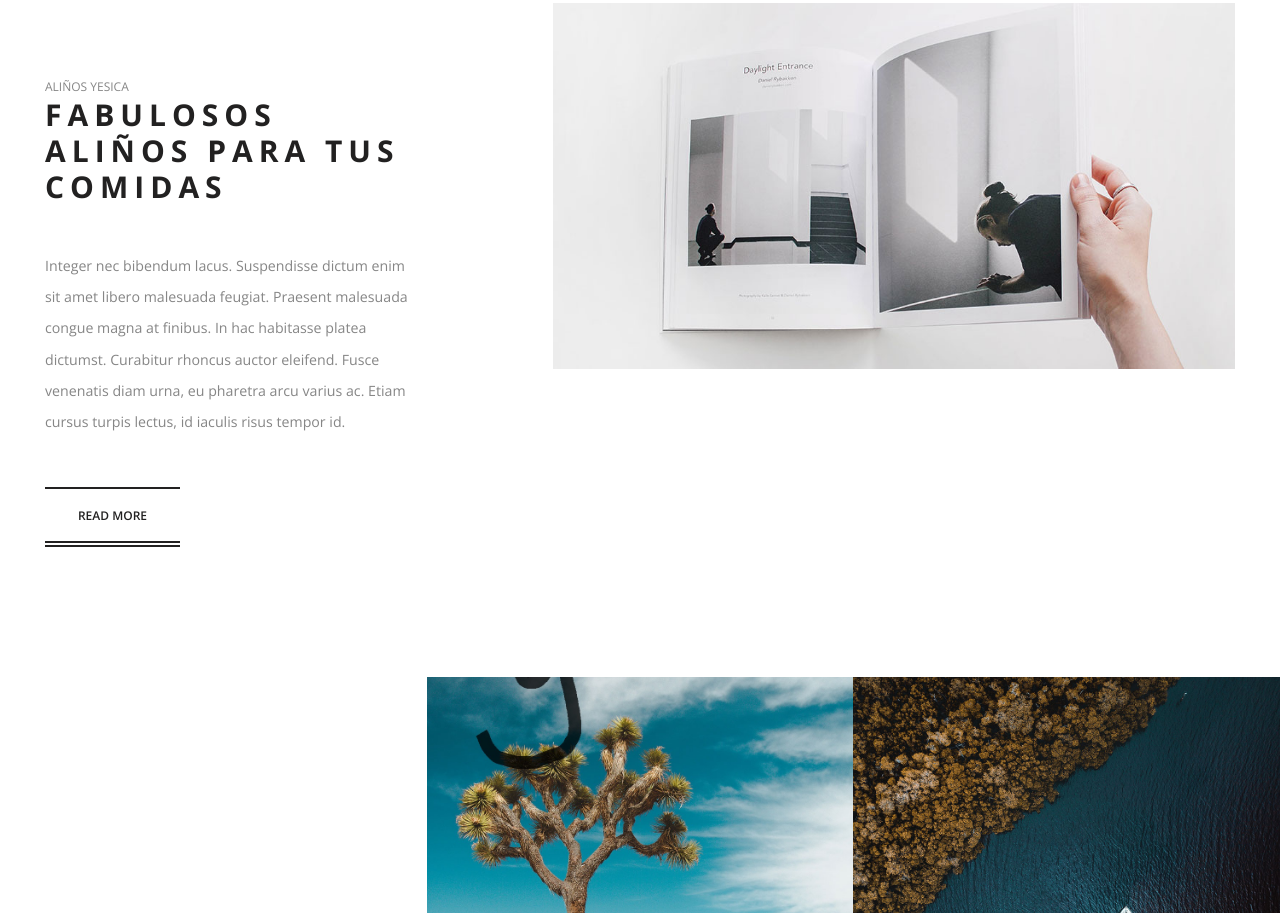
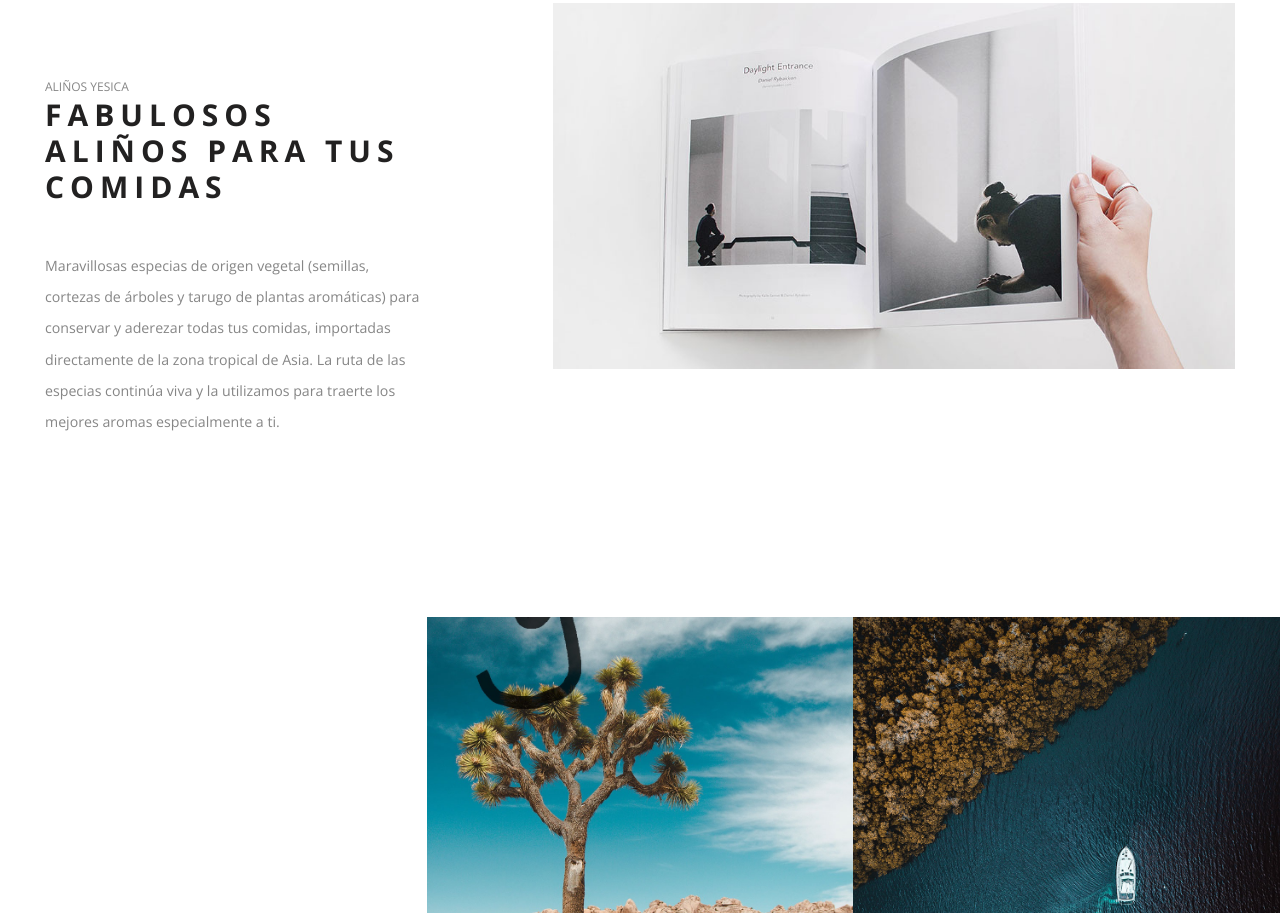
Before and after one commit to yesica-gomez/diplomado, a plain HTML site: page index.html in a window 1280 px wide. Shown: the part 927-1840 px from the top of the page. Drawn offline with nearby package versions, Linux system fonts and the light colour scheme.

Commit message:
definición

```diff
--- a/index.html
+++ b/index.html
@@ -84,8 +84,8 @@
 				<div class="col-xl-4 intro-text">
 					<span class="sp-sub-title">Aliños yesica</span>
 					<h3 class="sp-title">fabulosos aliños para tus comidas</h3>
-					<p>Integer nec bibendum lacus. Suspendisse dictum enim sit amet libero malesuada feugiat. Praesent malesuada congue magna at finibus. In hac habitasse platea dictumst. Curabitur rhoncus auctor eleifend. Fusce venenatis diam urna, eu pharetra arcu varius ac. Etiam cursus turpis lectus, id iaculis risus tempor id.</p>
-					<a href="#" class="site-btn">Read More</a>
+					<p>Maravillosas especias de origen vegetal (semillas, cortezas de árboles y tarugo de plantas aromáticas) para conservar y aderezar todas tus comidas, importadas directamente de la zona tropical de Asia. La ruta de las especias continúa viva y la utilizamos para traerte los mejores aromas especialmente a ti.</p>
+
 				</div>
 				<div class="col-xl-7 offset-xl-1">
 					<figure class="intro-img mt-5 mt-xl-0">
@@ -209,7 +209,7 @@
 				<span class="sp-sub-title">Amazing studio</span>
 					<h3 class="sp-title">see What we offer</h3>
 					<p>Integer nec bibendum lacus. Suspendisse dictum enim sit amet libero malesuada feugiat. Praesent malesuada congue magna at finibus. In hac habi tasse platea dictumst. Curabitur rhoncus auctor eleifend.</p>
-					<a href="#" class="site-btn">Read More</a>
+
 				</div>
 			</div>
 			<div class="container p-0">
```
